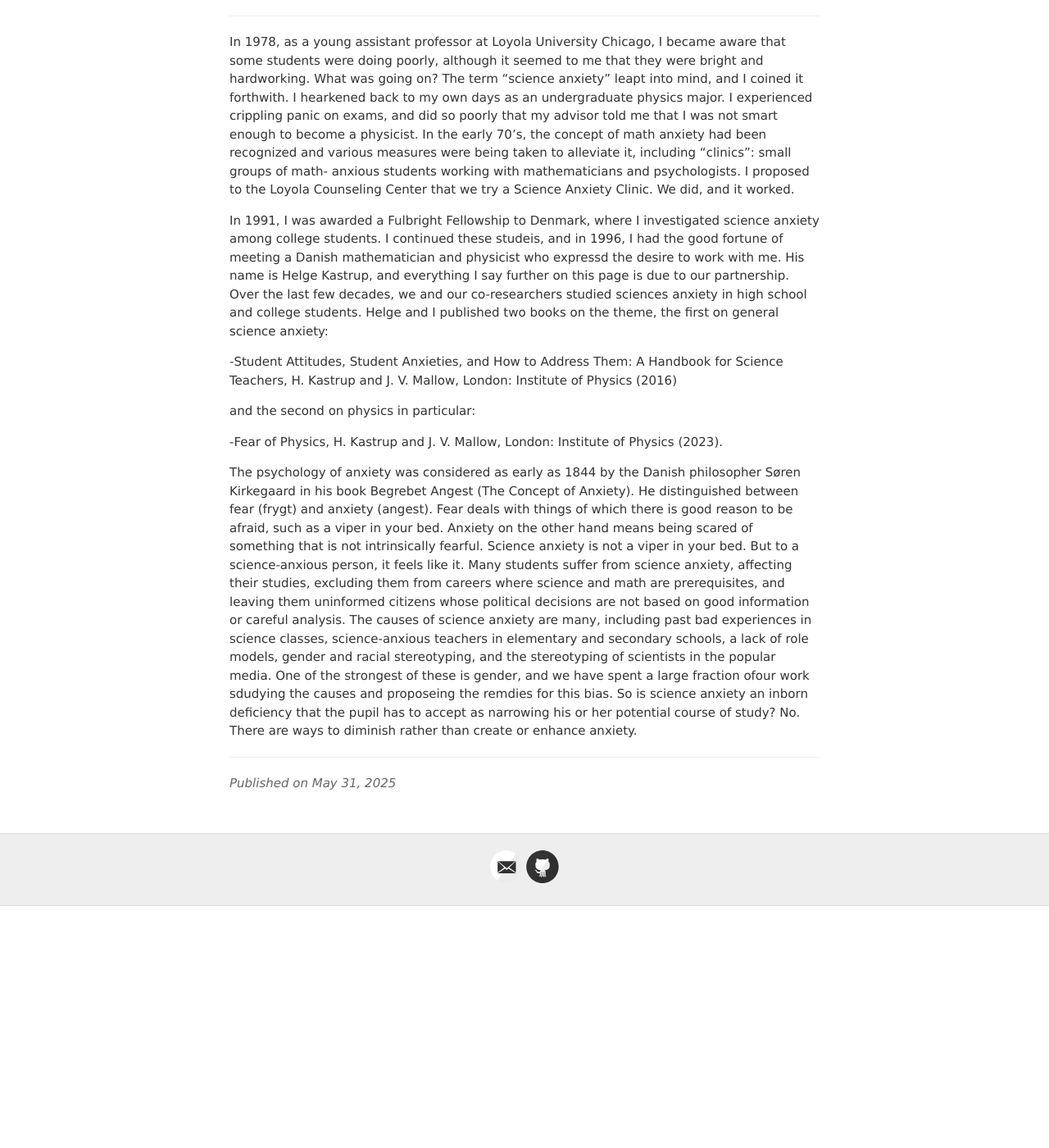
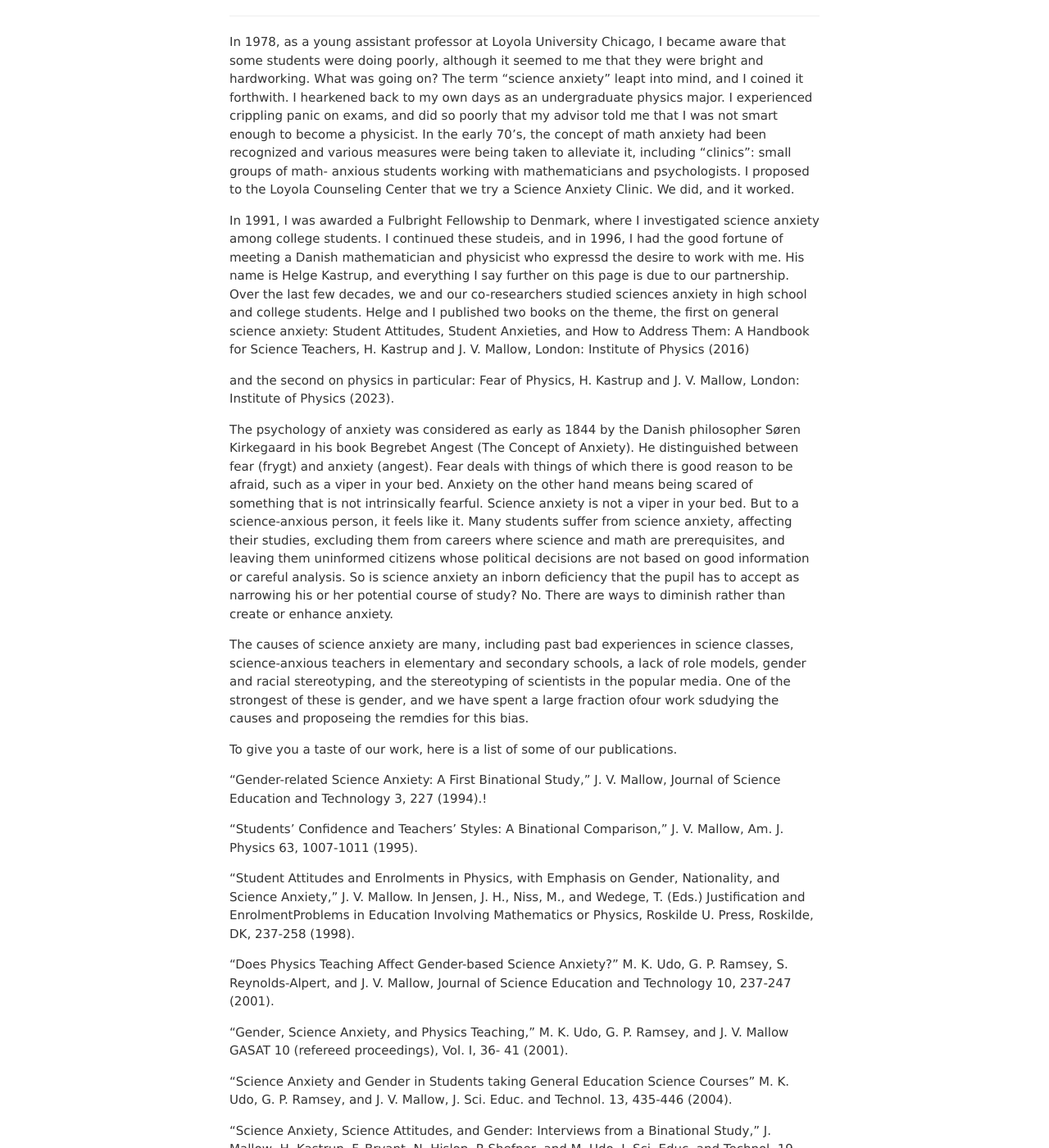
Before and after one commit to jvmallow/jvmallow.github.io, a Jekyll site: the page built from _posts/2025-05-31-Science_Anxiety.md, in a window 1280 px wide and 1400 px high, scrolled down 377 px. Shown: the whole window at 82% size. Built offline with Jekyll 4.4.1, drawn with Linux system fonts in a browser that asks for light colours; a script that is not in the unit is left out; before the commit the page ends 1482 px from its top, so only the background shows below that; some of the changed text lies outside the part shown.

Commit message:
Update 2025-05-31-Science_Anxiety.md

```diff
--- a/_posts/2025-05-31-Science_Anxiety.md
+++ b/_posts/2025-05-31-Science_Anxiety.md
@@ -10,12 +10,33 @@ tags: [Science_Anxiety]
 In 1978, as a young assistant professor at Loyola University Chicago, I became aware that some students were doing poorly, although it seemed to me that they were bright and hardworking. What was going on? The term “science anxiety” leapt into mind, and I coined it forthwith. I hearkened back to my own days as an undergraduate physics major. I experienced crippling panic on exams, and did so poorly that my advisor told me that I was not smart enough to become a physicist. In the early 70’s, the concept of math anxiety had been recognized and various measures were being taken to alleviate it, including “clinics”: small groups of math- anxious students working with mathematicians and psychologists. I proposed to the Loyola Counseling Center that we try a Science Anxiety Clinic. We did, and it worked.
 
 In 1991, I was awarded a Fulbright Fellowship to Denmark, where I investigated science anxiety among college students. I continued these studeis, and in 1996, I had the good fortune of meeting a Danish mathematician and physicist who expressd the desire to work with me. His name is Helge Kastrup, and everything I say further on this page is due to our partnership. Over the last few decades, we and our co-researchers studied sciences anxiety in high school and college students. Helge and I published two books on the theme, the first on general science anxiety:
-
--Student Attitudes, Student Anxieties, and How to Address Them: A Handbook for Science Teachers, H. Kastrup and J. V. Mallow, London: Institute of Physics (2016)
+Student Attitudes, Student Anxieties, and How to Address Them: A Handbook for Science Teachers, H. Kastrup and J. V. Mallow, London: Institute of Physics (2016)
 
 and the second on physics in particular:
+Fear of Physics, H. Kastrup and J. V. Mallow, London: Institute of Physics (2023).
 
--Fear of Physics, H. Kastrup and J. V. Mallow, London: Institute of Physics (2023).
+The psychology of anxiety was considered as early as 1844 by the Danish philosopher Søren Kirkegaard in his book Begrebet Angest (The Concept of Anxiety). He distinguished between fear (frygt) and anxiety (angest). Fear deals with things of which there is good reason to be afraid, such as a viper in your bed. Anxiety on the other hand means being scared of something that is not intrinsically fearful. Science anxiety is not a viper in your bed. But to a science-anxious person, it feels like it. Many students suffer from science anxiety, affecting their studies, excluding them from careers where science and math are prerequisites, and leaving them uninformed citizens whose political decisions are not based on good information or careful analysis.  So is science anxiety an inborn deficiency that the pupil has to accept as narrowing his or her potential course of study? No. There are ways to diminish rather than create or enhance anxiety.
 
-The psychology of anxiety was considered as early as 1844 by the Danish philosopher Søren Kirkegaard in his book Begrebet Angest (The Concept of Anxiety). He distinguished between fear (frygt) and anxiety (angest). Fear deals with things of which there is good reason to be afraid, such as a viper in your bed. Anxiety on the other hand means being scared of something that is not intrinsically fearful. Science anxiety is not a viper in your bed. But to a science-anxious person, it feels like it. Many students suffer from science anxiety, affecting their studies, excluding them from careers where science and math are prerequisites, and leaving them uninformed citizens whose political decisions are not based on good information or careful analysis. The causes of science anxiety are many, including past bad experiences in science classes, science-anxious teachers in elementary and secondary schools, a lack of role models, gender and racial stereotyping, and the stereotyping of scientists in the popular media. One of the strongest of these is gender, and
-we have spent a large fraction ofour work sdudying the causes and proposeing the remdies for this bias. So is science anxiety an inborn deficiency that the pupil has to accept as narrowing his or her potential course of study? No. There are ways to diminish rather than create or enhance anxiety.
+The causes of science anxiety are many, including past bad experiences in science classes, science-anxious teachers in elementary and secondary schools, a lack of role models, gender and racial stereotyping, and the stereotyping of scientists in the popular media. One of the strongest of these is gender, and we have spent a large fraction ofour work sdudying the causes and proposeing the remdies for this bias.
+
+To give you a taste of our work, here is a list of some of our publications.
+
+“Gender-related Science Anxiety: A First Binational Study,” J. V. Mallow, Journal of Science Education and Technology 3, 227 (1994).!
+
+“Students’ Confidence and Teachers’ Styles: A Binational Comparison,” J. V. Mallow, Am. J. Physics 63, 1007-1011 (1995).
+
+“Student Attitudes and Enrolments in Physics, with Emphasis on Gender, Nationality, and Science Anxiety,” J. V. Mallow.  In Jensen, J. H., Niss, M., and Wedege, T.  (Eds.) Justification and EnrolmentProblems in Education Involving Mathematics or Physics, Roskilde U. Press, Roskilde, DK, 237-258 (1998).
+
+“Does Physics Teaching Affect Gender-based Science Anxiety?” M. K. Udo, G. P. Ramsey, S. Reynolds-Alpert, and J. V. Mallow, Journal of Science Education and Technology 10,  237-247 (2001).
+
+“Gender, Science Anxiety, and Physics Teaching,” M. K. Udo, G. P. Ramsey, and J. V. Mallow GASAT 10 (refereed proceedings), Vol. I, 36- 41 (2001).
+
+“Science Anxiety and Gender in Students taking General Education Science Courses” M. K. Udo, G. P. Ramsey, and J. V. Mallow, J. Sci. Educ. and Technol. 13, 435-446 (2004).
+
+“Science Anxiety, Science Attitudes, and Gender: Interviews from a Binational Study,” J. Mallow, H. Kastrup,  F. Bryant, N. Hislop, R.Shefner, and M. Udo, J. Sci. Educ. and Technol. 19, 356 - 369 (2010).
+
+“Gender, Science Anxiety, and Science Attitudes: A Multinational Perspective,” Proceedings of the  Expert Group Meeting: Gender, Science and Technology, UN Division for the Advancement of Women & UNESCO, Paris (2010). http://www.un.org/womenwatch/daw/egm/gst_2010/Mallow-EP.5-EGM-ST.pdf
+
+86.	“Science Anxiety, Science Attitudes, and Constructivism: A Binational Study,” F. Bryant, H. Kastrup, M. Udo, N. Hislop, R. Shefner, and J. Mallow, Journal of Science Education and Technology 22, 432-448 (2013).
+87.
+88.
```
